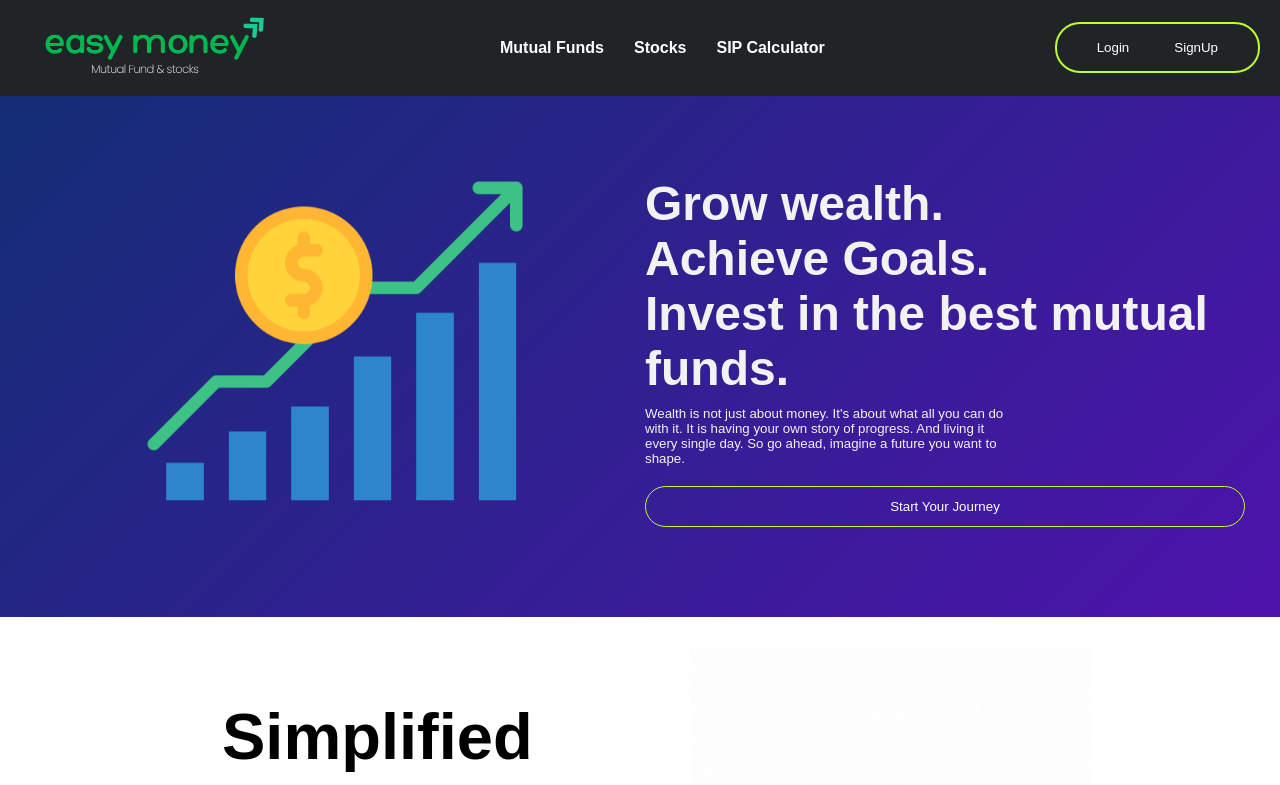
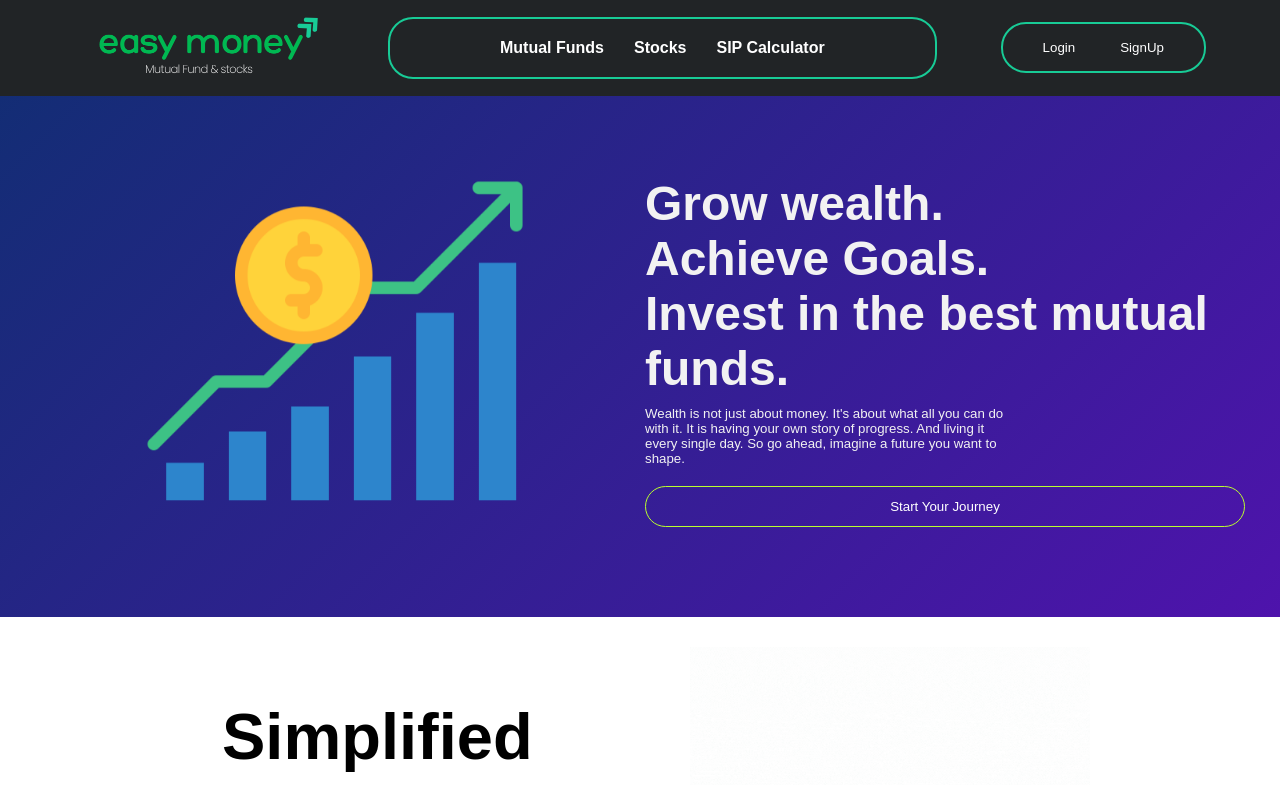
Before and after one commit to MashooqAli9140/easy-money, a React (Vite) app in the folder frontend/easymoney/: page / in a window 1280 px wide. Shown: the top 785 px of the page. Built offline with nearby package versions, Linux system fonts and the light colour scheme; no server answers.

Commit message:
navbar link border updated

```diff
--- a/frontend/easymoney/src/componants/Navbar/Navbar.css
+++ b/frontend/easymoney/src/componants/Navbar/Navbar.css
@@ -17,13 +17,15 @@
 }
 #nav-mid{
     /* background-color: rgb(0, 0, 0); */
-    flex:1;
+    flex:0.7;
     padding: 20px 20px 20px 20px;
     display: flex;
     justify-content: center;
     gap: 30px;
     flex-wrap: wrap;
     font-weight: 700;
+    border-radius: 25px;
+    border: 2px solid #18CB96;
 }
 #navright{
     background: none;
@@ -32,7 +34,7 @@
     justify-content: center;
     gap: 5px;
     border-radius: 25px;
-    border: 2px solid rgb(186, 255, 47);
+    border: 2px solid #18CB96;
 }
 #login-btn,#signup-btn{
     background: none;
```
